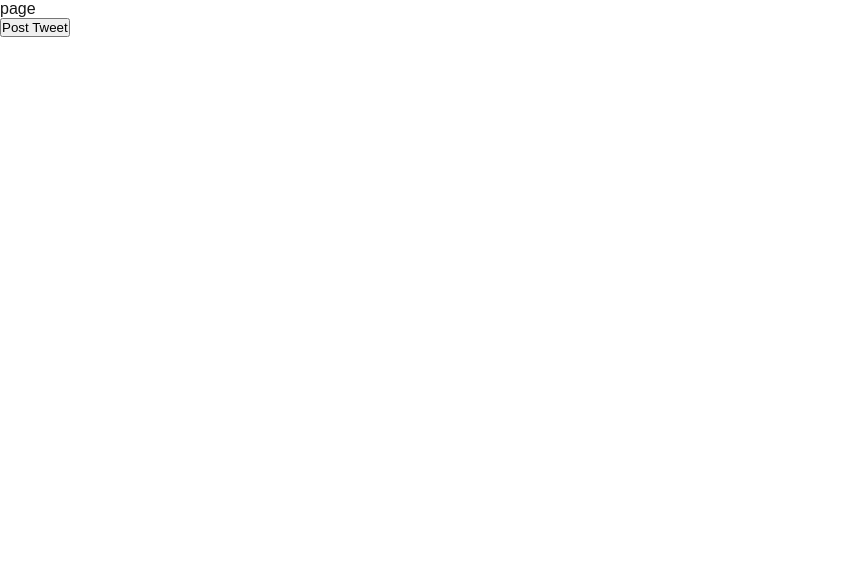
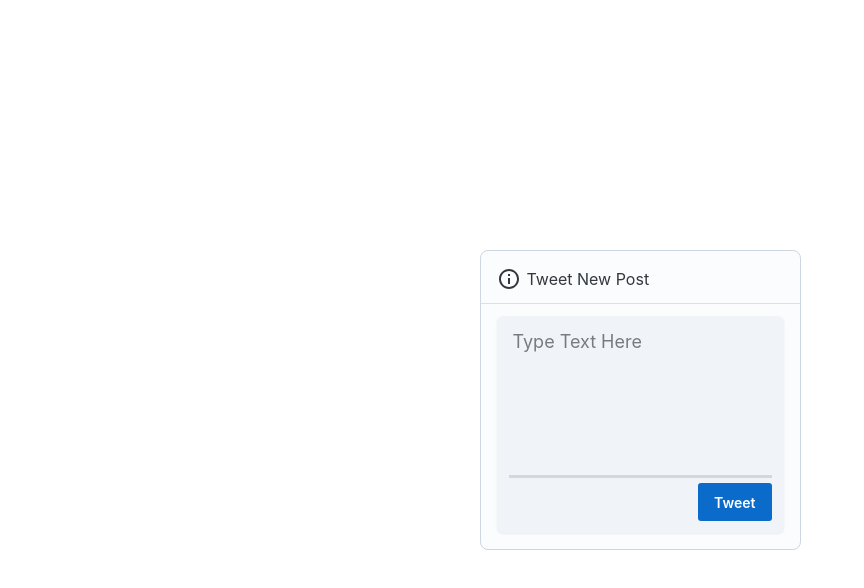
Before and after one commit to Pete-Sony/SAAS-TOOLS, a Next.js app: page /X in a window 1280 px wide. Shown: the top 588 px of the page, without its empty margins (0-864 px from the left). Built offline with nearby package versions, Linux system fonts and the light colour scheme.

Commit message:
feat: created UI interface for posting Tweet

```diff
--- a/app/X/Tweet.jsx
+++ b/app/X/Tweet.jsx
@@ -1,6 +1,10 @@
 'use client'; // This is required for interactivity
 
+
 import React from 'react';
+import { Card,Divider,FormControl,FormLabel,Input,Typography,Button, Textarea,  } from '@mui/joy';
+import {Box} from '@mui/joy';
+import InfoOutlined from '@mui/icons-material/InfoOutlined';
 // import { postTweet } from './action';
 
 export default function Tweet() {
@@ -10,8 +14,39 @@ export default function Tweet() {
   };
 
   return (
-    <button
-    onClick={handleSubmit}
-    >Post Tweet</button>
+    <div style={{color:"red", display:'flex', justifyContent:'center',alignItems:'center',height:'100vh'}}>
+    <Card
+     variant='outlined'
+     sx={{
+        maxHeight:"max-content",
+        maxWidth:"max-content",
+        minWidth: "25vw",
+        minHeight:"25vh",
+      }}
+     >
+      <Typography startDecorator={<InfoOutlined />} >Tweet New Post</Typography>
+      <Divider/>
+    <FormControl>
+      <Textarea size='lg' placeholder='Type Text Here' minRows={5} variant='soft'
+       sx={{
+        //  border: 1,
+         "--Input-minHeight": "60px",
+          }}
+      endDecorator={
+      <Box
+       sx={{
+        display:"flex",
+        borderTop: '3px solid',
+        borderColor: 'divider',
+        flex: 'auto',
+        pt: '5px',
+      }}>
+        <Button sx={{ ml: 'auto' }}>Tweet</Button>
+      </Box>
+    }
+    />
+    </FormControl>
+    </Card>
+    </div>
   );
 }
--- a/app/X/page.jsx
+++ b/app/X/page.jsx
@@ -12,7 +12,6 @@ export default async function page() {
   return (
     <>
 
-    <div>page</div>
     {/* <pre>{JSON.stringify(result, null, 2)}</pre> */}
     <Tweet/>
     </>
```
